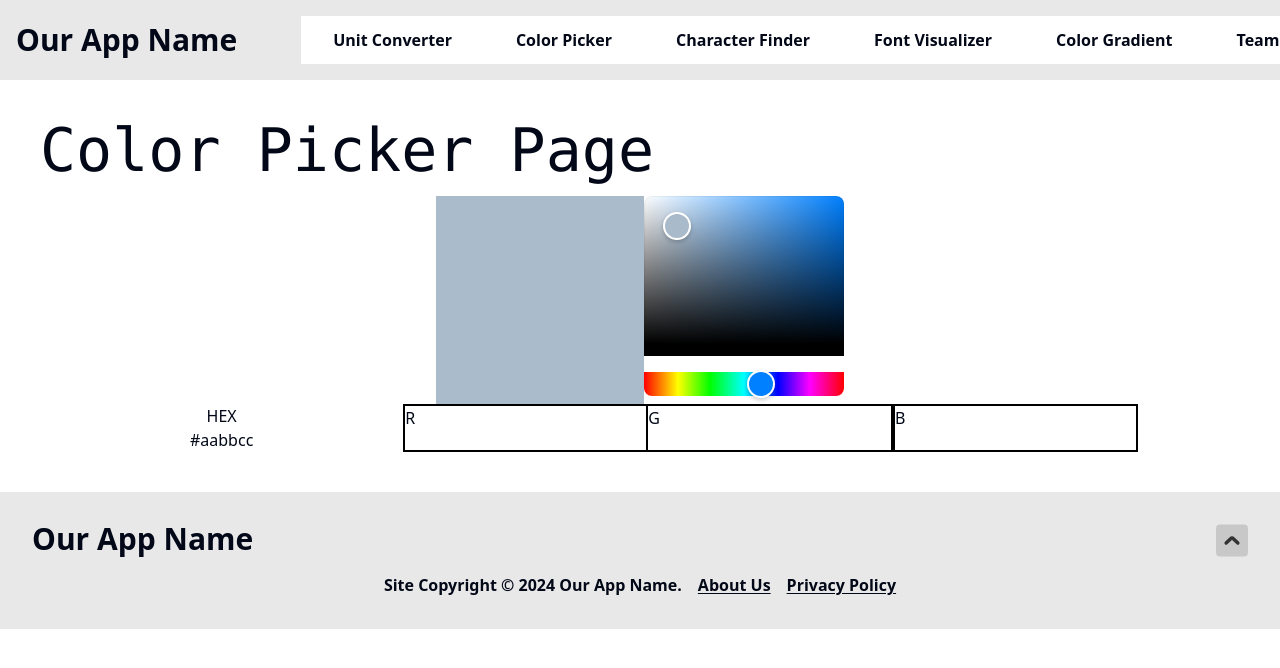
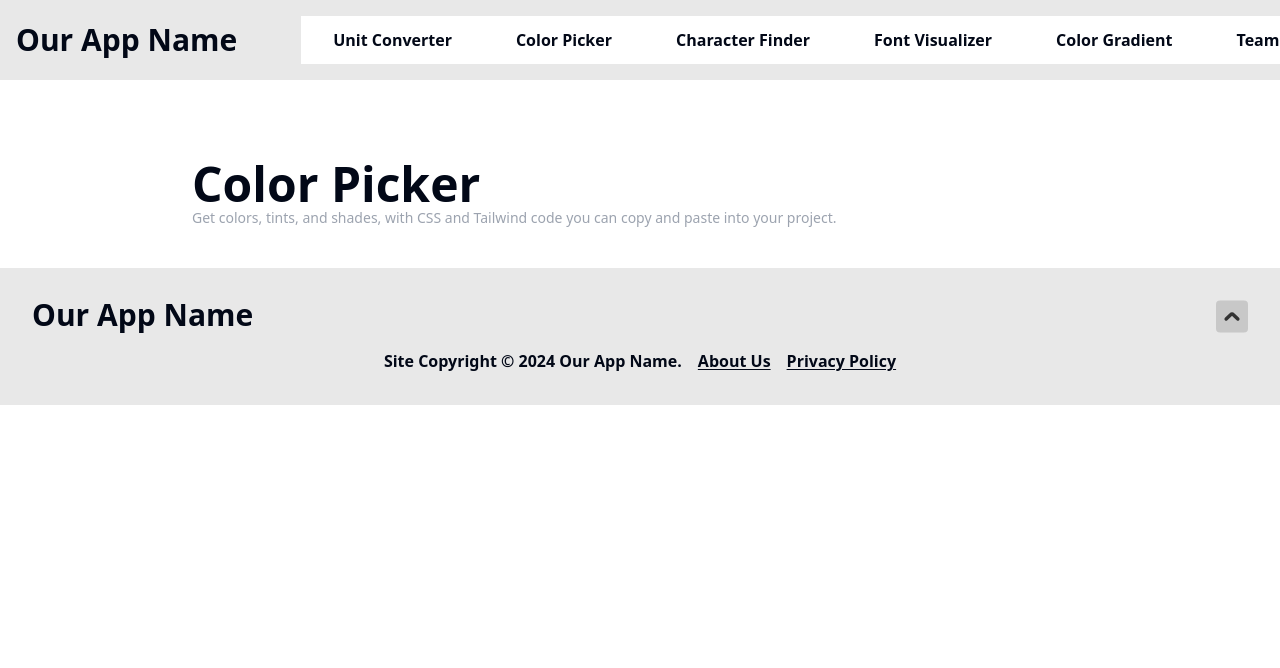
Before and after one commit to chingu-voyages/devex.tools, a React (Vite) app in the folder fetools-app/: page /color-picker in a window 1280 px wide. Shown: the top 668 px of the page. Built offline with nearby package versions, Linux system fonts and the light colour scheme.

Commit message:
Fixed some styling in ToolHeaderSection

```diff
--- a/fetools-app/src/components/ToolsLayout/ToolHeaderSection.jsx
+++ b/fetools-app/src/components/ToolsLayout/ToolHeaderSection.jsx
@@ -3,7 +3,7 @@ export default function ToolHeaderSection({children}){
         <section className="flex justify-between m-8 mb-10
         md:mx-12 md:mt-12
         max-lg:flex-col max-lg:items-center max-lg:gap-y-4 max-lg:mx-6
-        lg:mx-48 lg:mt-20">
+        lg:mx-48 lg:mt-20 lg:gap-x-24">
             {children}
         </section>
     )
--- a/fetools-app/src/components/ToolsLayout/ToolHeading.jsx
+++ b/fetools-app/src/components/ToolsLayout/ToolHeading.jsx
@@ -2,8 +2,7 @@ export default function ToolHeading({title="Dummy Title", tagline="Dummy Tagline
 
     return(
         <>
-            <div className="max-w-[26rem] flex-1
-            max-sm:max-w-80">
+            <div className="flex-1 max-sm:max-w-80">
                 <h2 className="block font-bold text-5xl">{title}</h2>
                 <p className="block text-sm text-gray-400">{tagline}</p>
             </div>
--- a/fetools-app/src/pages/ColorPicker.jsx
+++ b/fetools-app/src/pages/ColorPicker.jsx
@@ -1,45 +1,25 @@
 import React from "react"
-import {HexColorPicker, HexColorInput} from "react-colorful"
 import tinycolor from "tinycolor2"
+import ToolHeaderSection from "../components/ToolsLayout/ToolHeaderSection"
+import ToolHeading from "../components/ToolsLayout/ToolHeading"
 
 function ColorPicker() {
 
     const [color, setColor] = React.useState("#aabbcc")
 
     return (
-      <main className="m-10">
-        <p className="font-mono text-6xl">Color Picker Page</p>
-        <div className="saturation mt-4 flex flex-row w-full justify-center">
-          <div className="w-52 h-52" style={{backgroundColor: color}}></div>
-          <HexColorPicker color={color} onChange={setColor}/>
-        </div>
-        <div className="inputs flex flex-row justify-evenly">
-          <div className="hex-input flex flex-col w-40 text-center">
-            <label htmlFor="hex">HEX</label>
-            <HexColorInput
-              id="hex"
-              prefixed={true}
-              color={color}
-              onChange={setColor}
-              className="text-center"
-            />
-          </div>
-          <div className="rgb-input border-black flex flex-row">
-            <div className="r-input border-2 border-black align-middle border-r-0">
-              <label htmlFor="r">R</label>
-              <input id="r" className="border-none"></input>
-            </div>
-            <div className="g-input border-2 border-black align-middle">
-              <label htmlFor="g">G</label>
-              <input id="g" className="border-none"></input>
-            </div>
-            <div className="b-input border-2 border-black align-middle">
-              <label htmlFor="b">B</label>
-              <input id="b" className="border-none"></input>
-            </div>
-          </div>
-        </div>
+    <>
+      <main className="">
+        <ToolHeaderSection>
+          <ToolHeading
+          title="Color Picker"
+          tagline="Get colors, tints, and shades, with CSS and Tailwind code you can copy and paste into your project."
+          ></ToolHeading>
+        </ToolHeaderSection>
+
       </main>
+    </>
+
     )
 }
 
```
